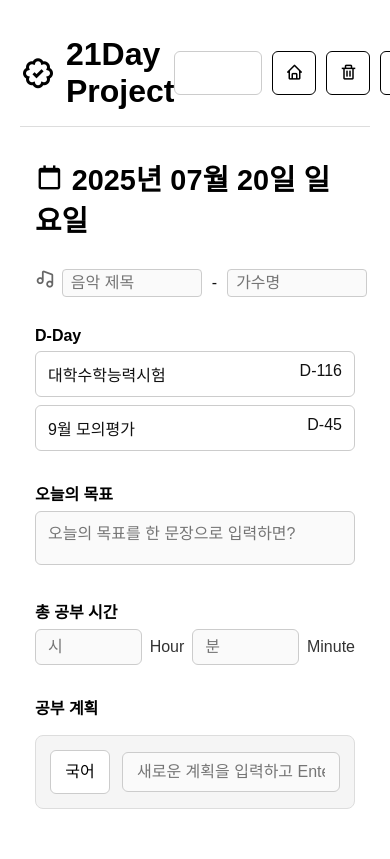
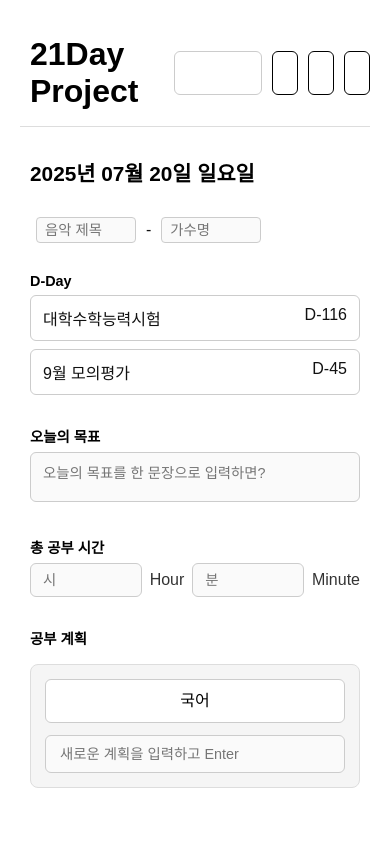
Before and after one commit to ksh6940/project_21day, a Flask app: page /schedule in a window 390 px wide. After the commit the page ends 788 px from the top, so only its background shows below. Run offline with Flask 3, Linux system fonts and the light colour scheme; data that the repository does not hold is empty; parts of the project's set-up code (start-up, migrations or seed data) failed here and were passed over; some web fonts are replaced.

Commit message:
update : refretive

```diff
--- a/project_21day/template/pages/SchedulerPage.html
+++ b/project_21day/template/pages/SchedulerPage.html
@@ -2,10 +2,9 @@
 <html lang="ko">
 
 <head>
-    <meta charset="UTF-8" />
-    <meta name="viewport" content="width=device-width, initial-scale=1.0" />
-    <link href="https://unpkg.com/boxicons@2.1.4/css/boxicons.min.css" rel="stylesheet" />
-    <title>21Day Project</title>
+    <meta charset="UTF-8">
+    <meta name="viewport" content="width=device-width, initial-scale=1.0">
+    <title>Scheduler</title>
     <link rel="stylesheet" href="/template/static/css/common.css">
     <link rel="stylesheet" href="/template/static/css/scheduler.css">
     <link rel="icon" href="/template/static/img/calendar.png" type="image/png" />
--- a/project_21day/template/static/css/scheduler.css
+++ b/project_21day/template/static/css/scheduler.css
@@ -213,3 +213,54 @@
 textarea {
     resize: none !important;
 }
+
+/* ---------------- Responsive Design ---------------- */
+@media (max-width: 1024px) {
+  .planner {
+    max-width: 90%;
+  }
+}
+
+@media (max-width: 768px) {
+  .planner {
+    max-width: 100%;
+    padding: 0 10px;
+  }
+
+  .planner h2 {
+    font-size: 1.5rem;
+  }
+
+  .plan-input-group {
+    flex-direction: column;
+    align-items: stretch;
+  }
+
+  .plan-input-group input[type="text"] {
+    min-width: 100%;
+  }
+
+  .music-input-line input[type="text"] {
+    width: 100px;
+  }
+}
+
+@media (max-width: 480px) {
+  .planner h2 {
+    font-size: 1.3rem;
+  }
+
+  .planner label {
+    font-size: 0.9rem;
+  }
+
+  .planner textarea#comment,
+  .planner input[type="text"],
+  .planner input[type="time"] {
+    font-size: 0.9rem;
+  }
+
+  .todo-item label {
+    font-size: 0.9rem;
+  }
+}
```
Also changed, not shown: project_21day/template/pages/homepage.html (+3 -4 lines), project_21day/template/static/css/homepage.css (+73 -0 lines).
